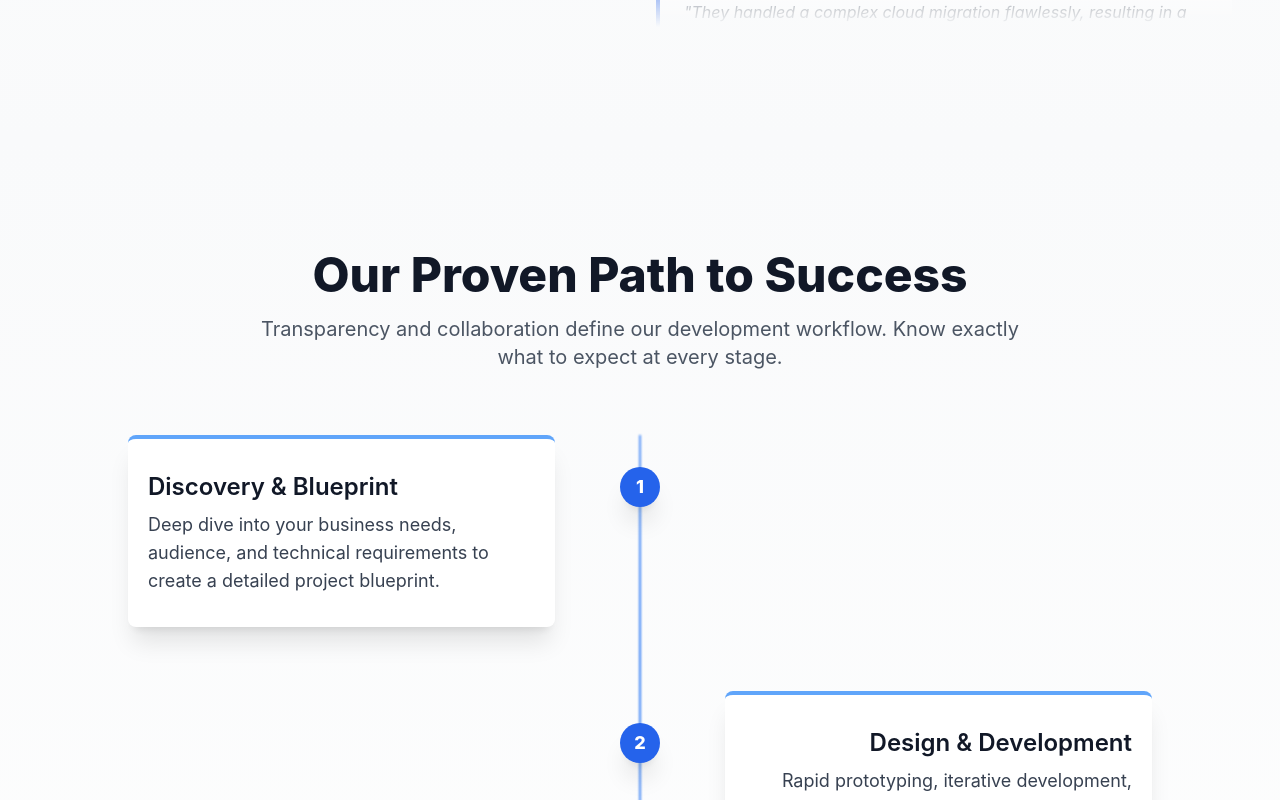
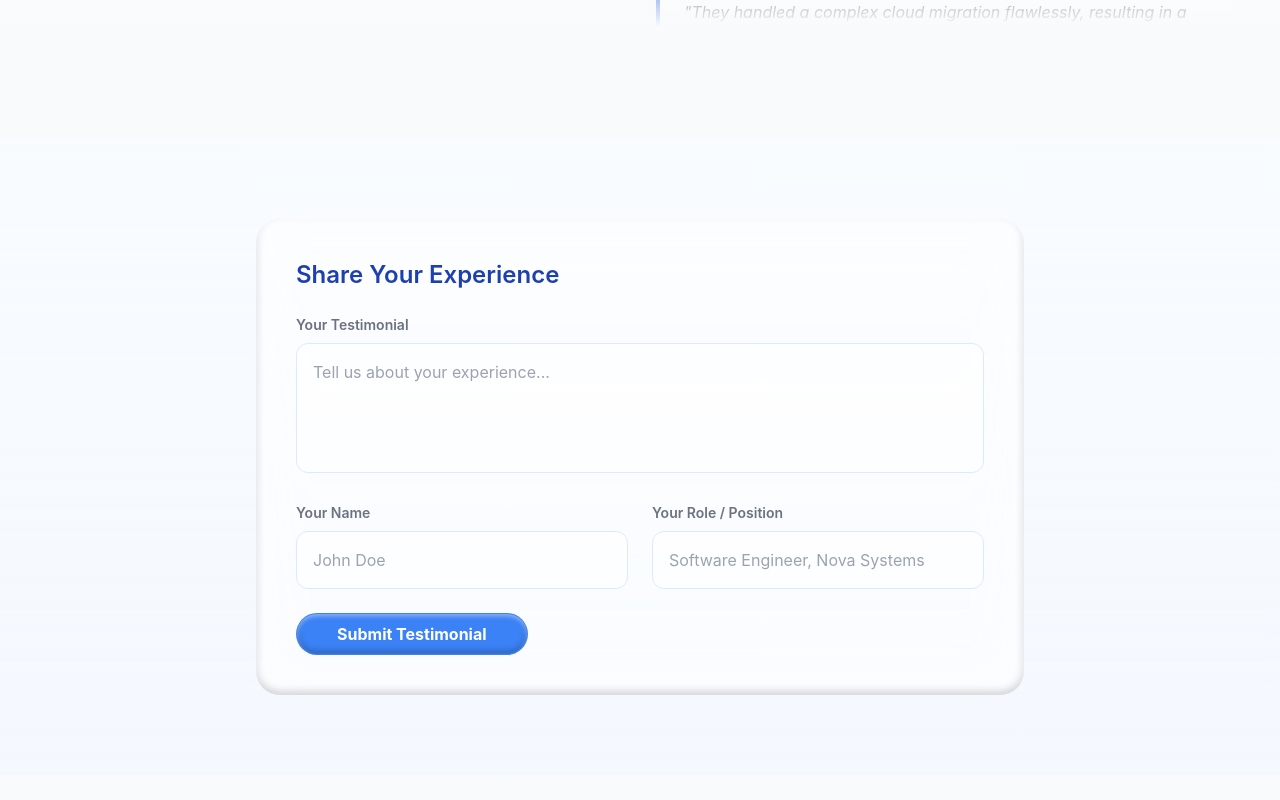
Before and after one commit to Granville-Christopher/grantech, a React (Vite) app: page / in a window 1280 px wide. Shown: the part 4220-5020 px from the top of the page. Built offline with nearby package versions, Linux system fonts and the light colour scheme.

Commit message:
first commit

```diff
--- /dev/null
+++ b/src/components/Testimonialform.tsx
@@ -0,0 +1,106 @@
+import React, { type FormEvent } from "react";
+
+interface Testimonial {
+  id: number;
+  text: string;
+  name: string;
+  role: string;
+}
+
+const testimonials: Testimonial[] = [
+  {
+    id: 1,
+    text: "Working with Granville Technologies was an exceptional experience — from planning to deployment, everything was seamless.",
+    name: "Sarah Thompson",
+    role: "CTO, Nova Systems",
+  },
+  {
+    id: 2,
+    text: "Their attention to detail and design thinking helped us transform our product into something truly world-class.",
+    name: "Michael O’Connor",
+    role: "Product Designer, PixelWave",
+  },
+];
+
+const TestimonialsSection: React.FC = () => {
+  const handleSubmit = (e: FormEvent<HTMLFormElement>) => {
+    e.preventDefault();
+    // Later, you can handle submission here (API or Firebase)
+  };
+
+  return (
+    <section
+      id="testimonials"
+      className="relative py-20 px-6 md:px-16 bg-gradient-to-b from-blue-50/40 to-blue-100/30 backdrop-blur-md"
+    >
+
+
+        {/* --- Testimonial Submission Form --- */}
+        <div className="p-8 md:p-10 rounded-3xl bg-white/70 backdrop-blur-xl shadow-[inset_0_3px_6px_rgba(255,255,255,0.6),_inset_0_-3px_8px_rgba(0,0,0,0.2)] max-w-3xl mx-auto">
+          <h3 className="text-2xl font-semibold text-blue-800 mb-6">
+            Share Your Experience
+          </h3>
+          <form onSubmit={handleSubmit} className="space-y-6">
+            <div>
+              <label
+                htmlFor="testimonial"
+                className="block text-sm font-semibold text-gray-500 mb-2"
+              >
+                Your Testimonial
+              </label>
+              <textarea
+                id="testimonial"
+                rows={4}
+                placeholder="Tell us about your experience..."
+                className="w-full rounded-xl bg-white/60 border border-blue-100 text-gray-800 p-4 focus:outline-none focus:ring-1 focus:ring-gray-400 resize-none"
+                required
+              />
+            </div>
+
+            <div className="grid md:grid-cols-2 gap-6">
+              <div>
+                <label
+                  htmlFor="name"
+                  className="block text-sm font-semibold text-gray-500 mb-2"
+                >
+                  Your Name
+                </label>
+                <input
+                  id="name"
+                  type="text"
+                  placeholder="John Doe"
+                  className="w-full rounded-xl bg-white/60 border border-blue-100 text-gray-800 p-4 focus:outline-none focus:ring-1 focus:ring-gray-400"
+                  required
+                />
+              </div>
+
+              <div>
+                <label
+                  htmlFor="role"
+                  className="block text-sm font-semibold text-gray-500 mb-2"
+                >
+                  Your Role / Position
+                </label>
+                <input
+                  id="role"
+                  type="text"
+                  placeholder="Software Engineer, Nova Systems"
+                  className="w-full rounded-xl bg-white/60 border border-blue-100 text-gray-800 p-4 focus:outline-none focus:ring-1 focus:ring-gray-400"
+                />
+              </div>
+            </div>
+
+            <button
+              type="submit"
+              className="mt-6 inline-flex items-center justify-center px-10 py-2 text-base font-bold rounded-full text-white bg-blue-500 hover:bg-blue-600 shadow-[inset_0_2px_4px_rgba(255,255,255,0.45),_inset_0_-3px_6px_rgba(0,0,0,0.25)] transition-all duration-500 transform hover:scale-[1.05]"
+            >
+              Submit Testimonial
+            </button>
+          </form>
+        </div>
+
+    </section>
+  );
+};
+
+export default TestimonialsSection;
--- a/src/pages/HomePage.tsx
+++ b/src/pages/HomePage.tsx
@@ -8,6 +8,7 @@
 import TechStack from "../components/TechStack";
 import WhyUs from "../components/WhyUs";
 import Proof from "../components/Proof";
+import Testimonialform from "../components/Testimonialform";
 import Process from "../components/Process";
 import Contact from "../components/Contact";
 import Footer from "../components/Footer";
@@ -27,6 +28,7 @@
         <WhyUs />
         <Achievements />
         <Proof />
+        <Testimonialform />
         <Process />
         <Contact />
       </main>
```
